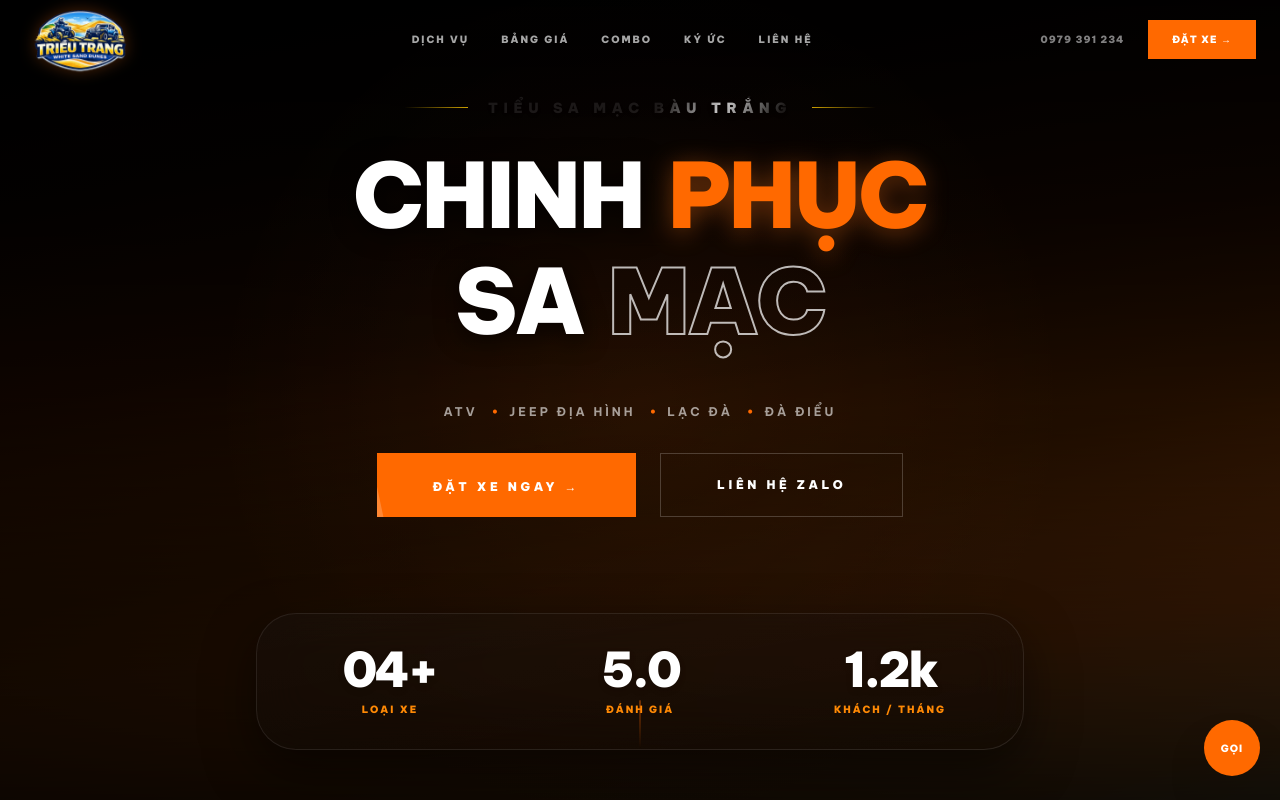
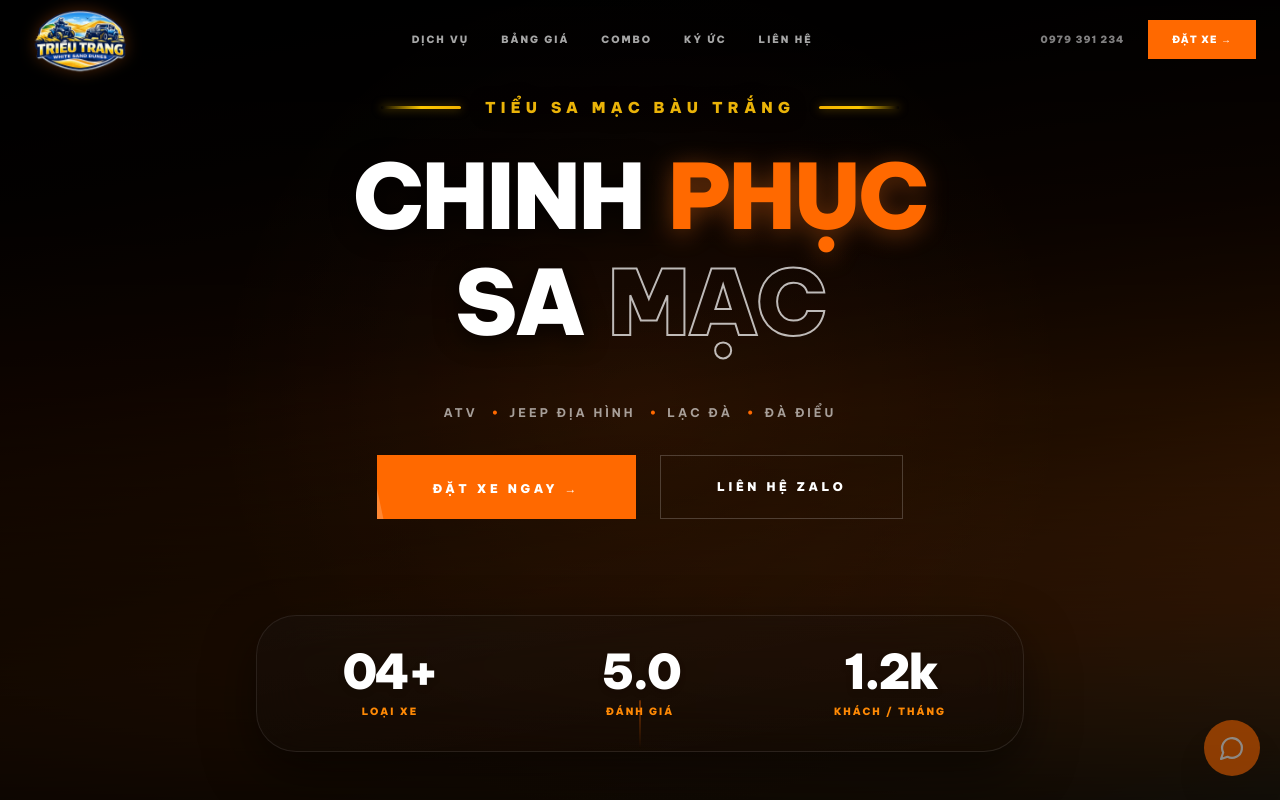
Before and after one commit to HuynhHoangvu/BauCat, a React (Vite) app: page / in a window 1280 px wide. Shown: the top 800 px of the page. Built offline with nearby package versions, Linux system fonts and the light colour scheme.

Commit message:
add layout

```diff
--- a/src/animations/ShinyText.jsx
+++ b/src/animations/ShinyText.jsx
@@ -1,42 +1,35 @@
-import { useMemo } from 'react';
-
 const ShinyText = ({
   text,
   disabled = false,
-  speed = 5,
+  speed = 4,
   className = ""
 }) => {
   const animationDuration = `${speed}s`;
 
   return (
     <span
-      className={`shiny-text ${disabled ? "disabled" : ""} ${className}`}
+      className={`shiny-text-root ${disabled ? "disabled" : ""} ${className}`}
       style={{
         animationDuration: animationDuration,
+        backgroundImage: 'linear-gradient(120deg, rgba(234, 179, 8, 0) 40%, rgba(255, 255, 255, 0.8) 50%, rgba(234, 179, 8, 0) 60%)',
+        backgroundSize: '200% 100%',
+        WebkitBackgroundClip: 'text',
+        backgroundClip: 'text',
+        display: 'inline-block',
       }}
     >
       {text}
       <style>{`
-        .shiny-text {
-          color: #b5b5b522;
-          background: linear-gradient(
-            120deg,
-            rgba(255, 255, 255, 0) 40%,
-            rgba(255, 255, 255, 0.8) 50%,
-            rgba(255, 255, 255, 0) 60%
-          );
-          background-size: 200% 100%;
-          -webkit-background-clip: text;
-          background-clip: text;
-          display: inline-block;
-          animation: shiny-text-animation linear infinite;
+        .shiny-text-root {
+          color: #eab308; /* Màu vàng cơ bản của logo */
+          animation: shiny-text-flow linear infinite;
         }
 
-        .shiny-text.disabled {
+        .shiny-text-root.disabled {
           animation: none;
         }
 
-        @keyframes shiny-text-animation {
+        @keyframes shiny-text-flow {
           0% {
             background-position: 100% 0;
           }
--- a/src/components/FloatingContact.jsx
+++ b/src/components/FloatingContact.jsx
@@ -52,14 +52,18 @@ export default function FloatingContact() {
       {/* Main toggle */}
       <button
         onClick={() => setOpen(v => !v)}
-        className={`w-14 h-14 rounded-full shadow-2xl flex items-center justify-center transition-all duration-300 font-black text-[10px] uppercase tracking-widest ${
+        className={`w-14 h-14 rounded-full shadow-2xl flex items-center justify-center transition-all duration-500 group ${
           open
-            ? 'bg-gray-700 hover:bg-gray-800 text-white'
-            : 'bg-orange-500 hover:bg-orange-600 text-white'
+            ? 'bg-gray-800 text-white'
+            : 'bg-orange-500 text-white animate-pulse'
         }`}
         aria-label={open ? 'Đóng' : 'Liên hệ'}
       >
-        {open ? 'ĐÓNG' : 'GỌI'}
+        {open ? (
+          <X className="transition-transform duration-300 rotate-0 group-hover:rotate-90" size={24} />
+        ) : (
+          <MessageCircle className="transition-transform duration-300 scale-110" size={24} />
+        )}
       </button>
     </div>
   )
--- a/src/components/Hero.jsx
+++ b/src/components/Hero.jsx
@@ -56,13 +56,17 @@ export default function Hero({ onBooking }) {
 
         {/* Tagline */}
        <div className="animate-fade-in-up mb-6 sm:mb-8">
-          <div className="flex items-center justify-center gap-3 sm:gap-5">
-            <span className="w-10 sm:w-16 h-[1px] bg-gradient-to-r from-transparent to-yellow-400/80" />
+  <div className="flex items-center justify-center gap-4 sm:gap-6">
+    {/* Đường kẻ trái - Tăng độ dày và rực rỡ */}
+    <span className="w-12 sm:w-20 h-[3px] bg-gradient-to-r from-transparent via-yellow-400 to-yellow-500 rounded-full shadow-[0_0_10px_rgba(234,179,8,0.5)]" />
+
+    {/* Chữ lấp lánh - Tăng cỡ chữ */}
    <ShinyText
   text="Tiểu Sa Mạc Bàu Trắng"
-              className="text-[11px] sm:text-sm font-black uppercase tracking-[0.4em] text-yellow-400 drop-shadow-md"
+  className="text-[12px] sm:text-[15px] font-black uppercase tracking-[0.35em] text-yellow-500 drop-shadow-[0_2px_8px_rgba(0,0,0,0.8)]"
 />
-            <span className="w-10 sm:w-16 h-[1px] bg-gradient-to-l from-transparent to-yellow-400/80" />
+    {/* Đường kẻ phải - Tăng độ dày và rực rỡ */}
+    <span className="w-12 sm:w-20 h-[3px] bg-gradient-to-l from-transparent via-yellow-400 to-yellow-500 rounded-full shadow-[0_0_10px_rgba(234,179,8,0.5)]" />
   </div>
 </div>
 
```
Lines whose indentation alone changed are shown as unchanged.
